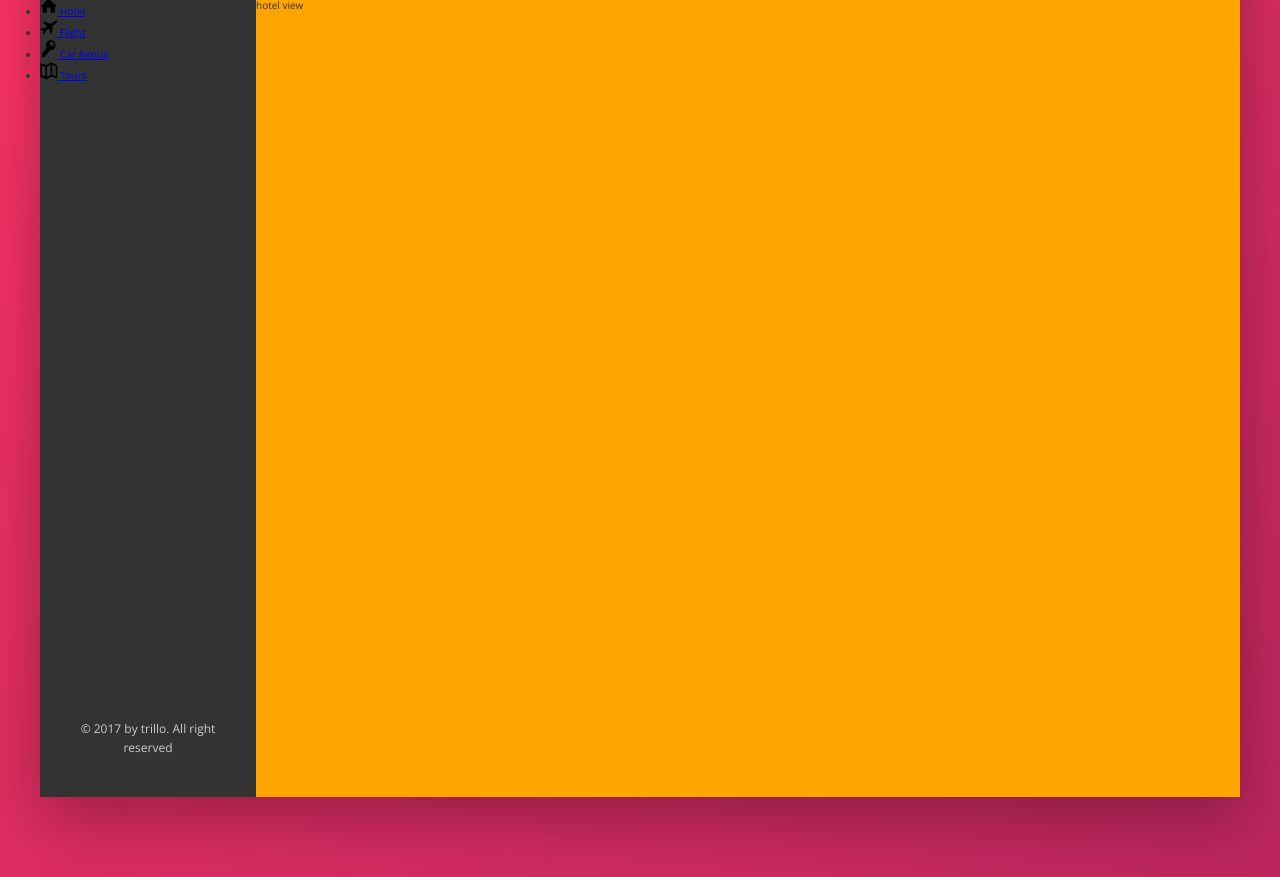
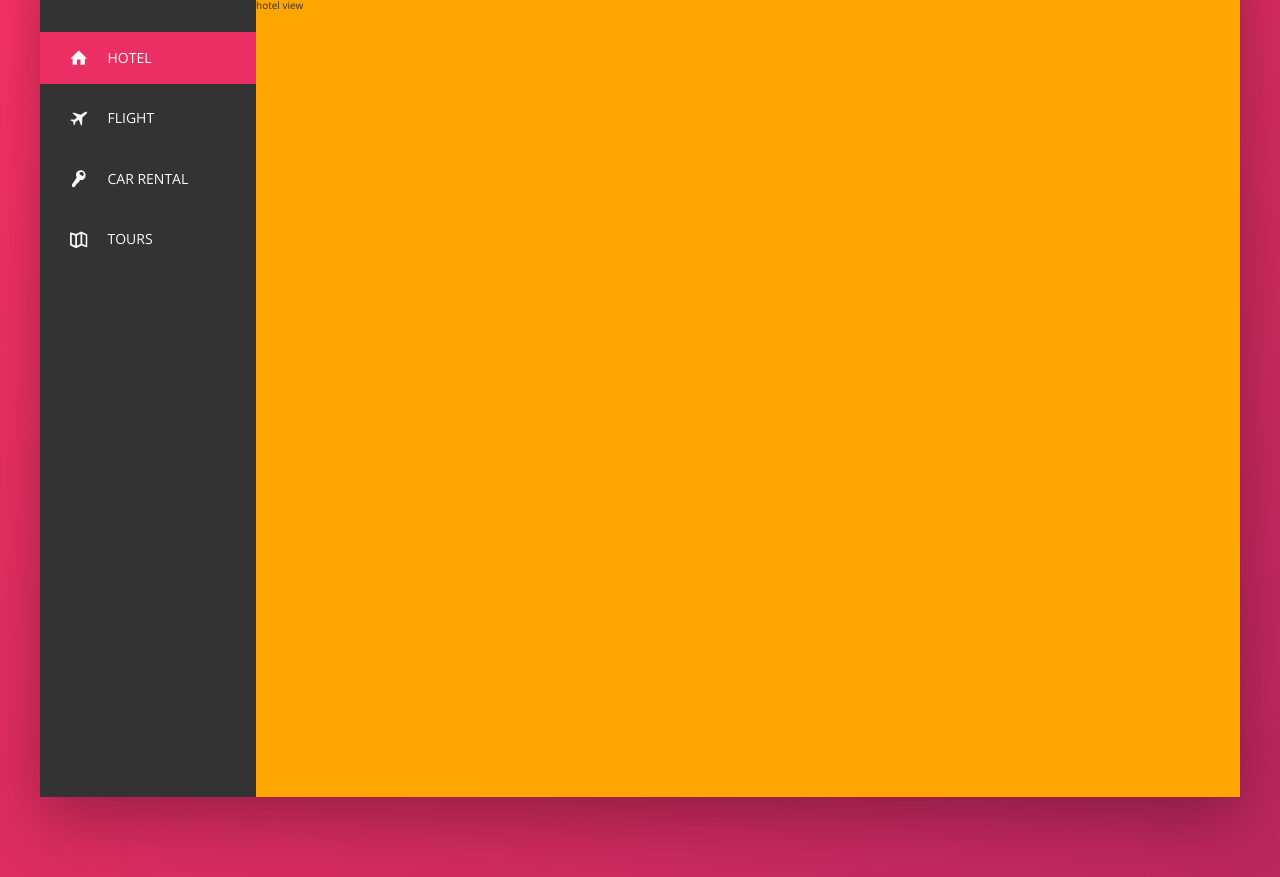
Before and after one commit to ChrisFelicien/Trillo, a plain HTML site: page index.html in a window 1280 px wide. Shown: the part 153-1030 px from the top of the page. Drawn offline with nearby package versions, Linux system fonts and the light colour scheme.

Commit message:
Fixing animation transition

```diff
--- a/css/style.css
+++ b/css/style.css
@@ -225,19 +225,60 @@ nav.user-nav > *:hover {
 }
 
 .side-nav {
+  font-size: 1.4rem;
+  list-style: none;
+  margin-top: 3.5rem;
 }
 
-.side-nav__link {
+.side-nav__item {
+  position: relative;
+}
+
+.side-nav__item:not(:last-child) {
+  margin-bottom: 0.8rem;
+}
+
+.side-nav__item::before {
+  content: "";
+  position: absolute;
+  top: 0;
+  left: 0;
+  height: 100%;
+  width: 3px;
+  background-color: var(--color-primary);
+  transform: scaleY(0);
+  transition: transform 0.2s, width 0.4s cubic-bezier(1, 0, 0, 1);
+}
+
+.side-nav__item:hover::before,
+.side-nav__item__active::before {
+  transform: scaleY(1);
+  width: 100%;
+}
+
+.side-nav__link:link,
+.side-nav__link:visited {
+  color: var(--color-grey-light-1);
+  text-decoration: none;
+  text-transform: uppercase;
+  display: block;
+  padding: 1.5rem 3rem;
+  display: flex;
+  align-items: center;
+  position: relative;
+  z-index: 10;
 }
 
 .side-nav__icon {
   width: 1.75rem;
   height: 1.75rem;
+  fill: var(--color-grey-light-1);
+  margin-right: 2rem;
 }
 
-.legal p {
+.legal {
   font-size: 1.2rem;
-  color: var(--color-grey-light-4);
+  color: currentColor;
   text-align: center;
   padding: 4rem;
 }
--- a/index.html
+++ b/index.html
@@ -55,7 +55,7 @@
       <div class="content">
         <nav class="sidebar">
           <ul class="side-nav">
-            <li class="side-nav__item">
+            <li class="side-nav__item side-nav__item__active">
               <a href="#" class="side-nav__link">
                 <svg class="side-nav__icon">
                   <use xlink:href="img/sprite.svg#icon-home"></use>
@@ -88,9 +88,7 @@
               </a>
             </li>
           </ul>
-          <div class="legal">
-            <p>&copy; 2017 by trillo. All right reserved</p>
-          </div>
+          <div class="legal">&copy; 2017 by trillo. All right reserved</div>
         </nav>
         <main class="hotel-view">hotel view</main>
       </div>
```
